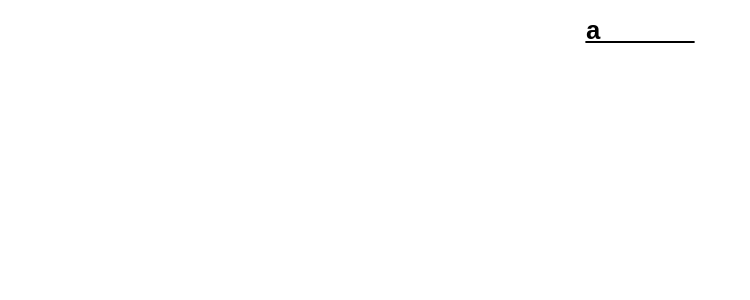
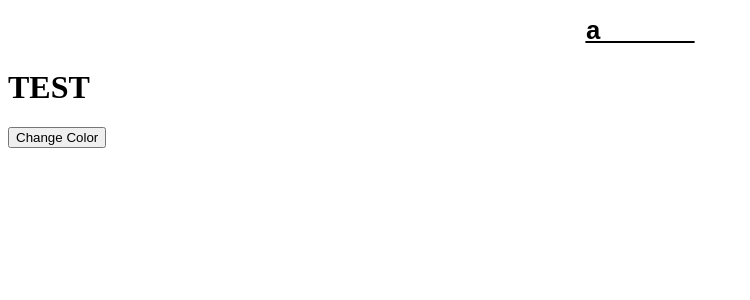
Before and after one commit to bdahle/wordgame, an Angular app in the folder word-game/: page / in a window 1280 px wide. Shown: the top 300 px of the page, without its empty margins (0-750 px from the left). Built offline with nearby package versions, Linux system fonts and the light colour scheme.

Commit message:
remove TODO comments and test color change

```diff
--- a/word-game/src/app/app.component.html
+++ b/word-game/src/app/app.component.html
@@ -1,6 +1,9 @@
 <!-- <pre><h1><u>h</u> <u>u</u> <u>s</u></h1></pre> -->
 
 <div>
-    <pre><h1><u>{{guessedWord}}</u></h1></pre>
+    <pre><h1 id="demo"><u>{{guessedWord}}</u></h1></pre>
     <pre><h1>{{triedWrongLetters | uppercase}}</h1></pre>
 </div>
+
+<h1>TEST</h1>
+<button type="button" (click)="myFunction()">Change Color</button>
--- a/word-game/src/app/app.component.ts
+++ b/word-game/src/app/app.component.ts
@@ -2,8 +2,6 @@
 //TODO flash groent naar trykker paa en bokstav man allerede har? og naar gjetter riktig, og roedt naar feil
 //gjoer hele ordet groent naar har vunnet?
 //TODO nytt ord knapp?
-//TODO sentrer vertikalt
-//TODO stop from typing when has won
 //TODO bokstavne du mangler kommer opp i roedt?
 
 import { Component, ElementRef, HostListener } from '@angular/core';
@@ -36,6 +34,30 @@ export class AppComponent {
   triedWrongLetters: String = ""
   tryCounter: number = 0;
   hasGuessedWord: boolean = false
+
+
+  myFunction() {
+    var x = document.getElementById("demo"),
+      txt = x.textContent,
+      newText = "";
+    for (var i = 0, l = txt.length; i < l; i++) {
+      newText += txt.charAt(i).fontcolor(this.getColor());
+      // newText += txt.charAt(i).blink();
+
+    }
+    x.innerHTML = newText;
+  }
+
+  getColor() {
+    var colorString = "";
+    for (var i = 0; i < 6; i++) {
+      var num = Math.floor(Math.random() * 17);
+      let hexNum = num.toString(16);
+      colorString += hexNum;
+    }
+    return colorString;
+  }
+
 
   ngOnInit(): void {
     this.setInitialGuessedWord()
```
